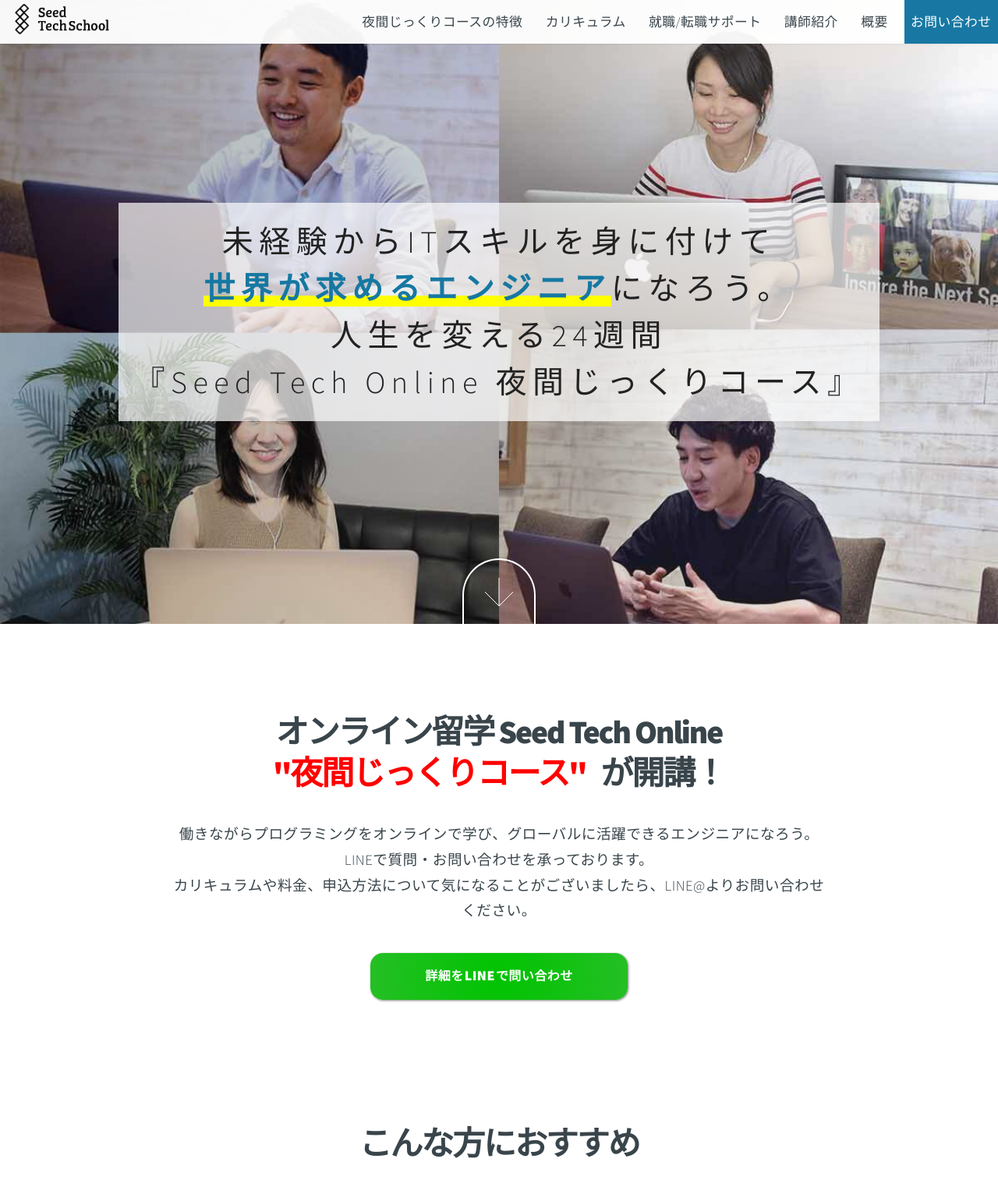
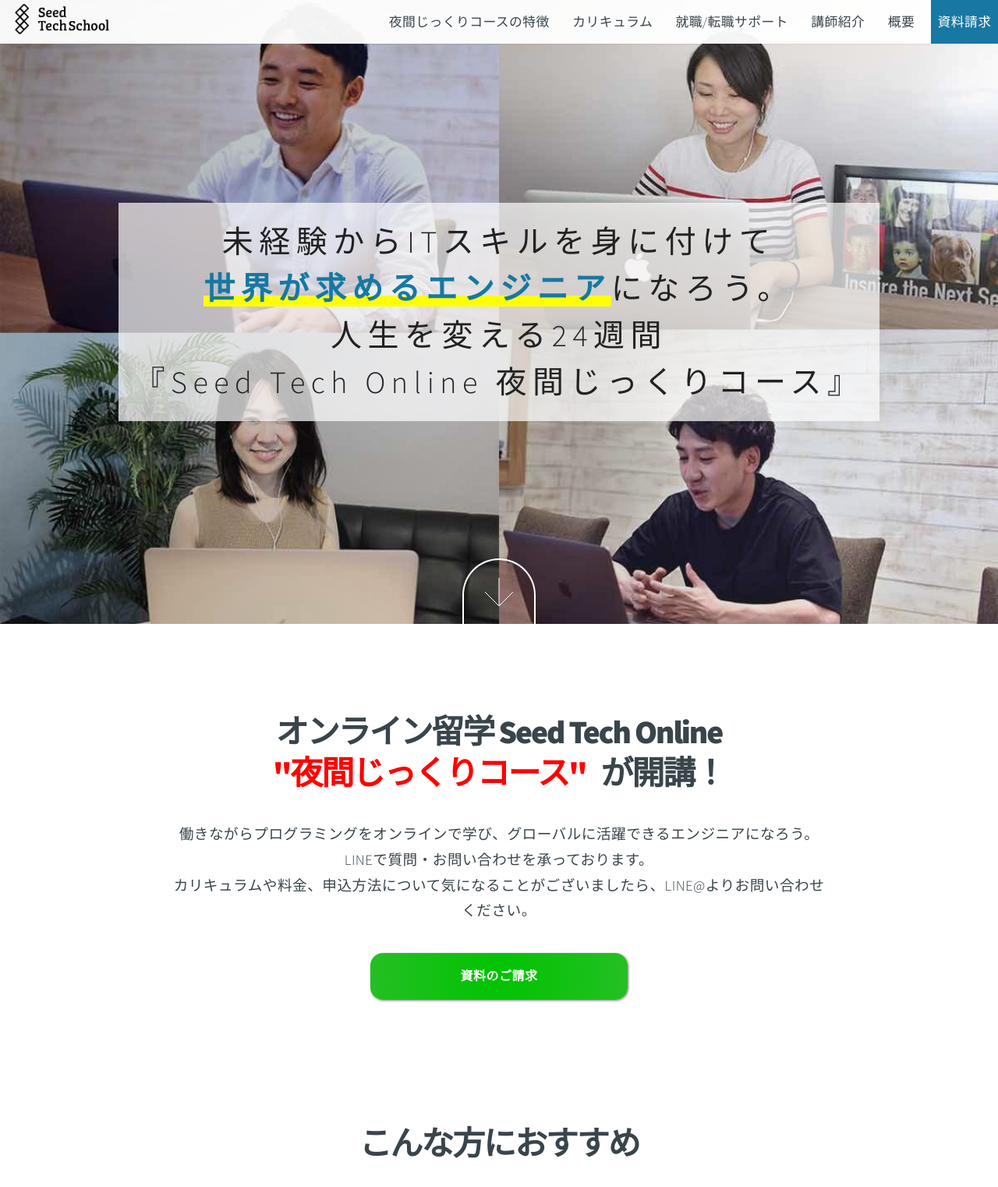
Before and after one commit to jonaspaq/Nexseed-Tabibito, a PHP site: page / in a window 1280 px wide. Shown: the top 1522 px of the page at 78% size. Run offline with PHP 8.4, Linux system fonts and the light colour scheme.

Commit message:
change links

```diff
--- a/assets/inc/header.html
+++ b/assets/inc/header.html
@@ -10,7 +10,7 @@
             <li><a href="#webinar">就職/転職サポート</a></li>
             <li><a href="#teachers">講師紹介</a></li>
             <li><a href="#price">概要</a></li>
-            <li><a href="#contact">お問い合わせ</a></li>
+            <li><a href="https://forms.gle/dwbo2ZPfrY8rUPkf6">資料請求</a></li>
         </div>
 
         <nav class="nav-content">
@@ -20,7 +20,7 @@
                 <li><a href="#webinar">就職/転職サポート</a></li>
                 <li><a href="#teachers">講師紹介</a></li>
                 <li><a href="#price">概要</a></li>
-                <li><a href="#contact">お問い合わせ</a></li>
+                <li><a href="https://forms.gle/dwbo2ZPfrY8rUPkf6">資料請求</a></li>
             </ul>
         </nav>
     </div>
--- a/index.php
+++ b/index.php
@@ -105,7 +105,7 @@
 <body class="">
 	<!-- Google Tag Manager (noscript)-->
   <noscript>
-    <iframe src="https://www.googletagmanager.com/ns.html?id=GTM-MMNTKMJ" height="0" width="0" style="display:none;)visibility:hidden"></iframe>
+    <iframe src="https://www.googletagmanager.com/ns.html?id=GTM-MMNTKMJ" height="0" width="0" style="display:none;visibility:hidden"></iframe>
   </noscript>
   <!-- End Google Tag Manager (noscript)-->
 	<!-- Google Tag Manager (noscript) -->
@@ -164,8 +164,8 @@
 			</p>
 
 			<div class="conversion_btn animated">
-				<p><a href="https://landing.lineml.jp/r/1638679644-4O1W9WP9?lp=v3qngh
-				">詳細を<span class="line-text">LINE</span>で問い合わせ</a></p>
+				<p><a href="https://forms.gle/dwbo2ZPfrY8rUPkf6
+				">資料のご請求</a></p>
 			</div>
 		</div>
 	</section>
@@ -264,8 +264,8 @@
 			</header>
 
 			<div class="conversion_btn animated">
-				<p><a href="https://landing.lineml.jp/r/1638679644-4O1W9WP9?lp=v3qngh
-				">詳細を<span class="line-text">LINE</span>で問い合わせ</a></p>
+				<p><a href="https://forms.gle/dwbo2ZPfrY8rUPkf6
+				">資料のご請求</a></p>
 			</div>
 		</div>
 	</section>
@@ -325,7 +325,7 @@
 			</table>
 
 			<div class="conversion_btn animated">
-				<p><a href="https://landing.lineml.jp/r/1638679644-4O1W9WP9?lp=v3qngh">詳細をLINEで問い合わせ</a></p>
+				<p><a href="https://forms.gle/dwbo2ZPfrY8rUPkf6">資料のご請求</a></p>
 			</div>
 		</div>
 	</section>
@@ -395,8 +395,8 @@
 			</div> -->
 			<div class="conversion_btn animated">
 				<p>
-					<a class="line-btn" href="https://landing.lineml.jp/r/1638679644-4O1W9WP9?lp=v3qngh">
-						詳細を <span class="line-text">LINE</span>で問い合わせ
+					<a class="line-btn" href="https://forms.gle/dwbo2ZPfrY8rUPkf6">
+					資料のご請求
 					</a>
 				</p>
 			</div>
@@ -608,7 +608,7 @@
 			<!-- <span class="classmates-note" style="font-size:9pt;">※お問い合わせ状況によって参加人数を増枠する可能性があります。</span><br> -->
 			<!-- <span class="holiday-note hide-element" style="font-size:9pt;">※9月3日の英語授業はフィリピン祝日のため休校になります。（第3回）</span><br> -->
 			<div class="conversion_btn animated">
-				<p><a href="https://landing.lineml.jp/r/1638679644-4O1W9WP9?lp=v3qngh">詳細をLINEで問い合わせ</a></p>
+				<p><a href="https://forms.gle/dwbo2ZPfrY8rUPkf6">資料のご請求</a></p>
 			</div>
 		</div>
 	</section>
@@ -815,13 +815,13 @@
 				<p>資料請求はこちらから。どのような相談でも構いません。お気軽にご相談ください。</p>
 			</header>
 			<div class="contact-body">
-				<div class="contact-body-pc">
+				<!-- <div class="contact-body-pc">
 					<p>スマートフォンでご覧ください</p>
 					<img src="images/qr-code-3.png" alt="lineat_qrcode">
 					<p>LINEアプリを起動して、QRコードを読み取ってください。</p>
-				</div>
+				</div> -->
 				<div class="conversion_btn animated">
-					<p><a href="https://landing.lineml.jp/r/1638679644-4O1W9WP9?lp=v3qngh">詳細をLINEで問い合わせ</a></p>
+					<p><a href="https://forms.gle/dwbo2ZPfrY8rUPkf6">資料のご請求</a></p>
 				</div>
 			</div>
 		</div>
```
